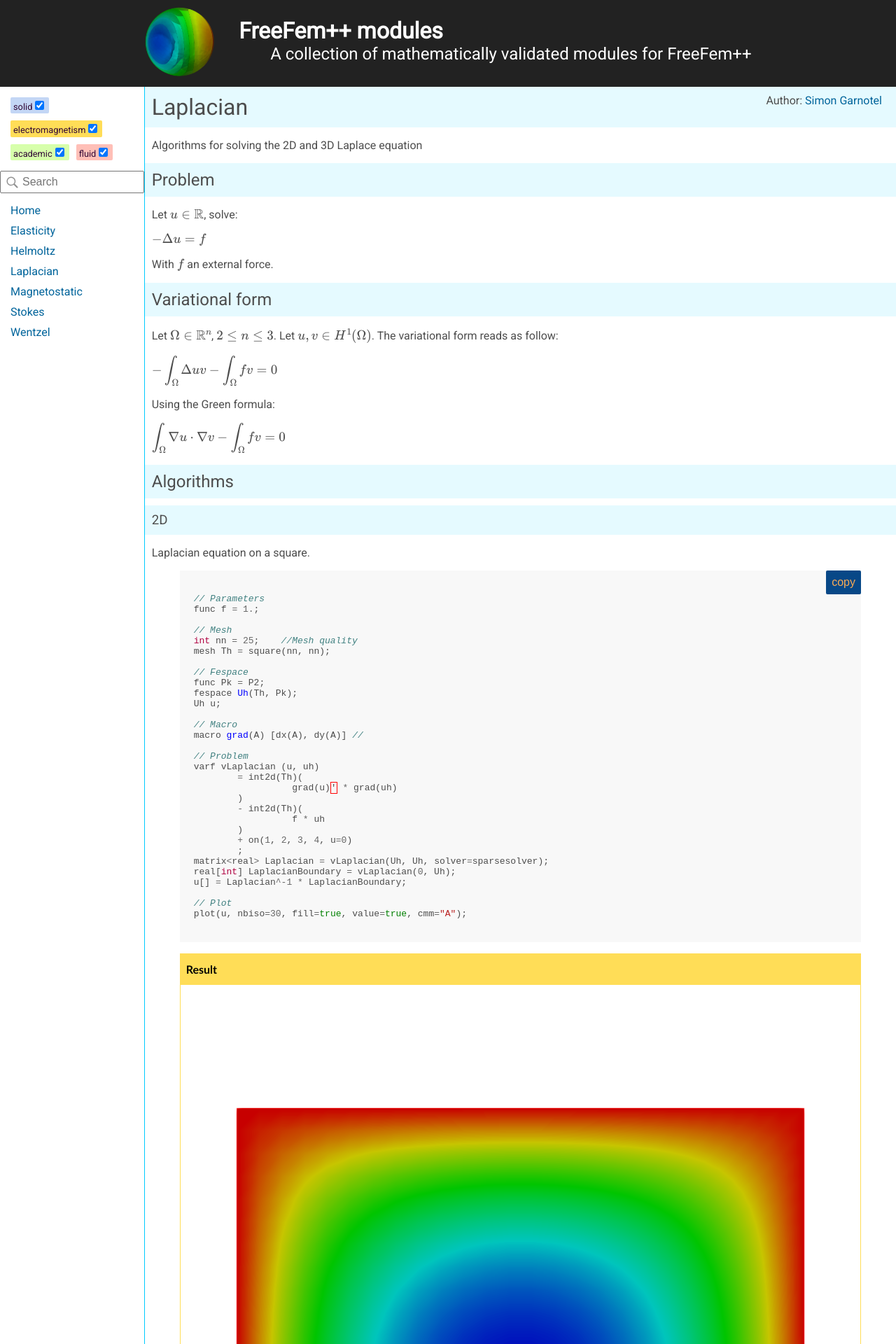
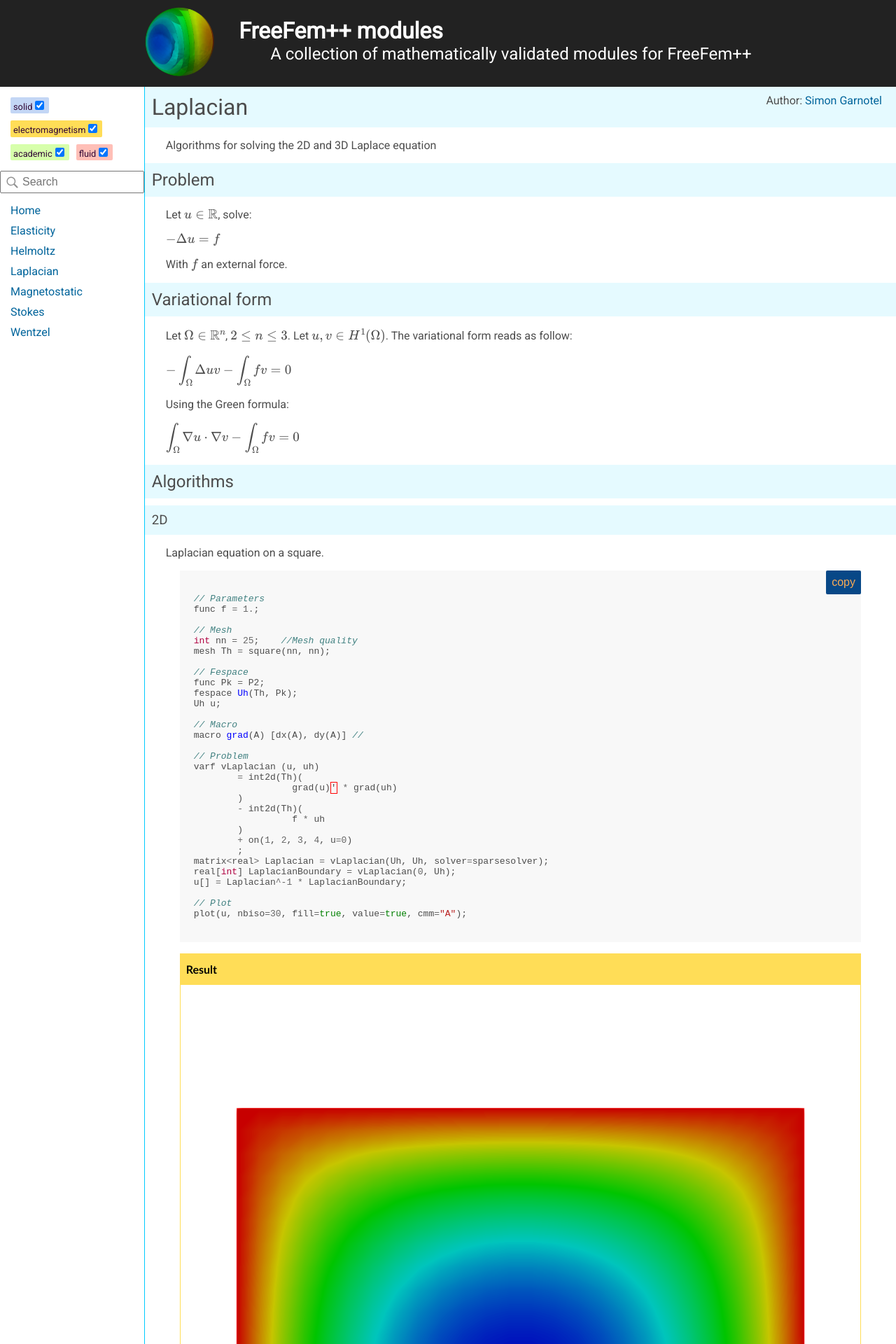
Before and after one commit to FreeFem/FreeFem-modules, a Jekyll site: the page built from _modules/laplacian.md, in a window 1280 px wide. Shown: the top 1920 px of the page at 70% size. Built offline with Jekyll 4.4.1, drawn with Linux system fonts in a browser that asks for light colours; formulas are drawn with MathJax 3; our own code applies the rules of GitHub Pages for plain Markdown files.

Commit message:
Update css/module.css

```diff
--- a/css/module.css
+++ b/css/module.css
@@ -58,6 +58,10 @@
   overflow: auto;
 }
 
+.content p {
+    margin-left: 20px;
+}
+
 .content h1, .content h2, .content h3, .content h4, .content h5 {
   margin: 0 -10px 10px -10px;
   padding: 10px;
```
